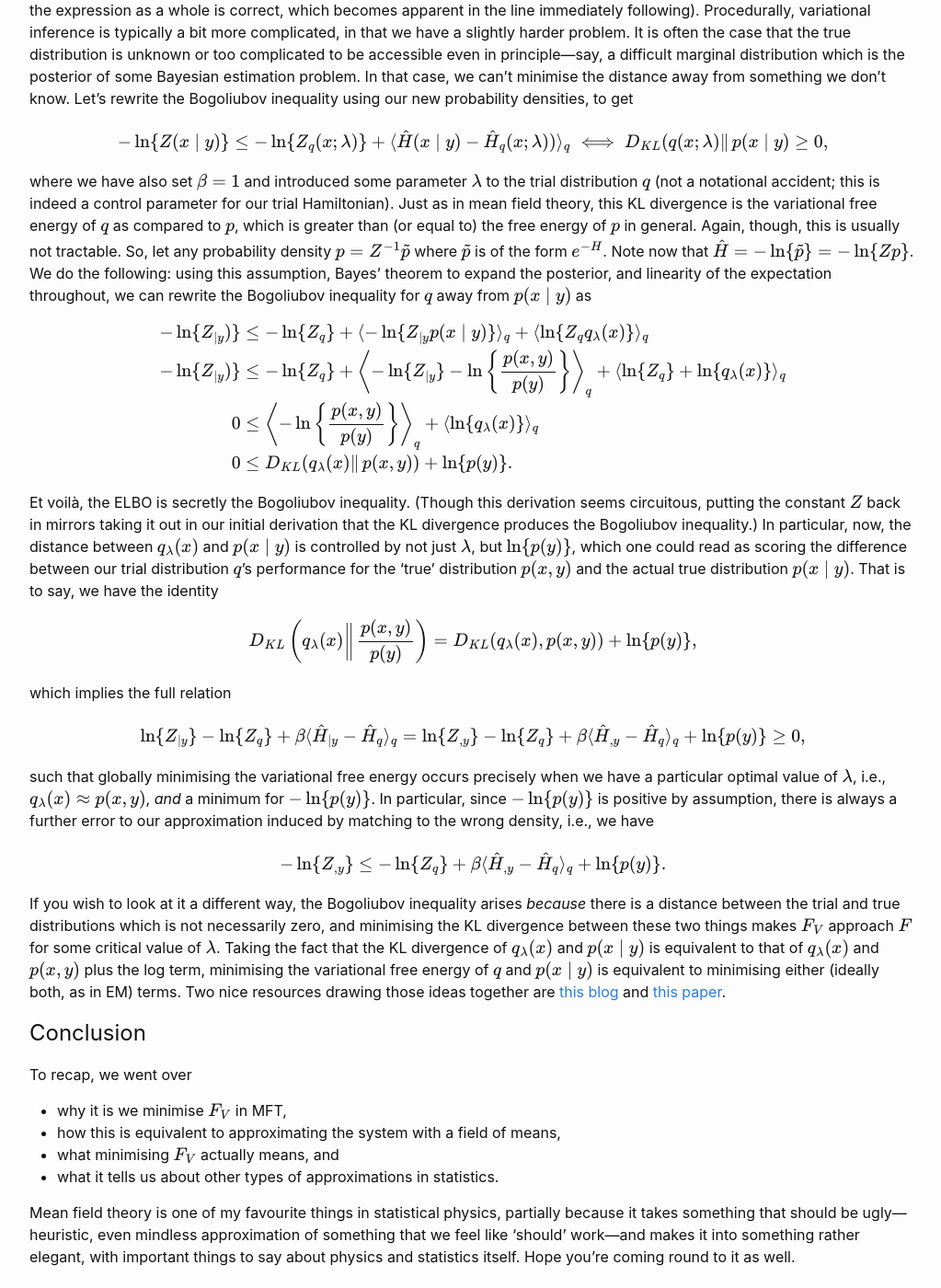
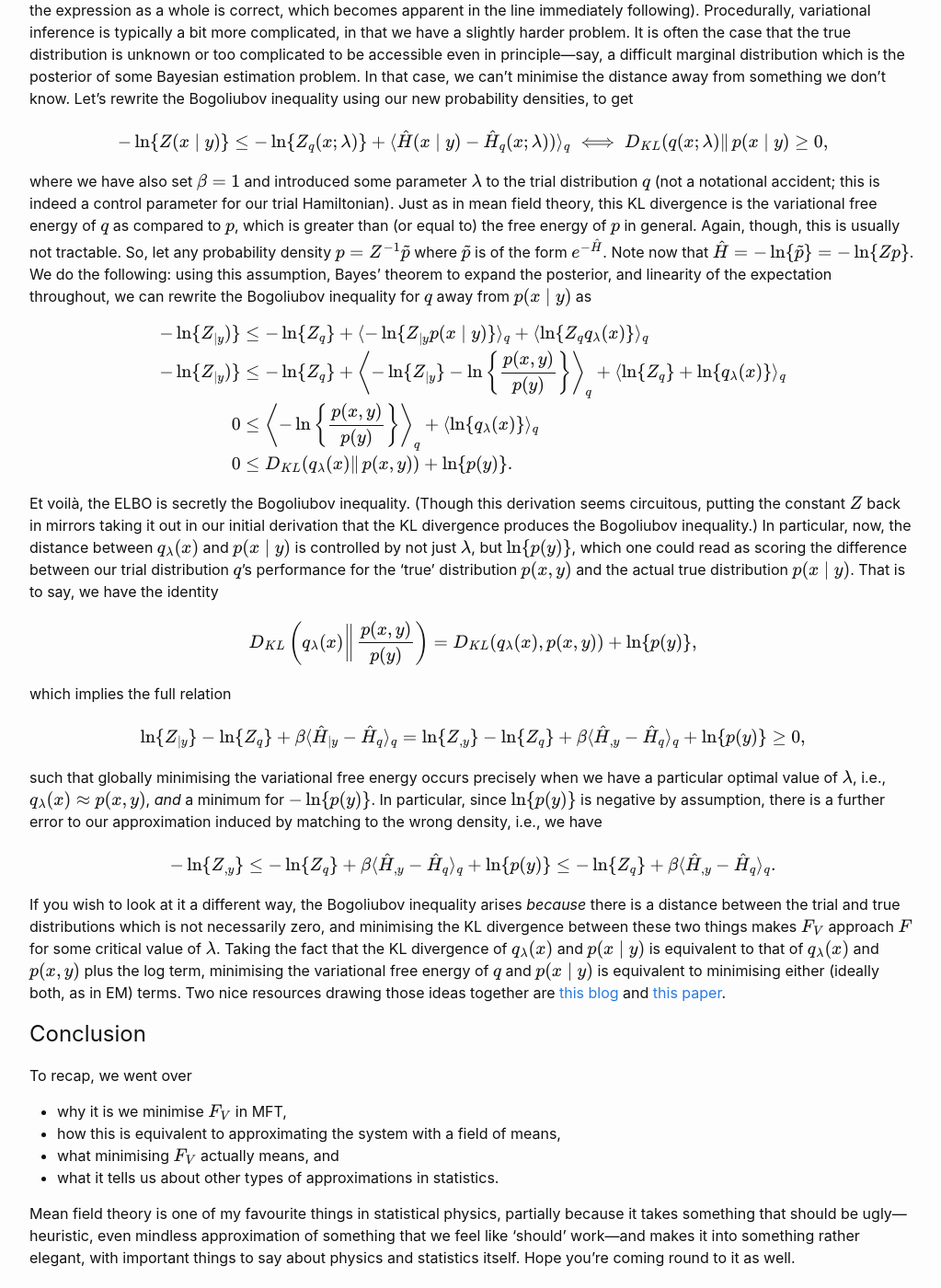
Before and after one commit to DARSakthi/DARSakthi.github.io, a Jekyll site: the page built from _posts/2022-02-05-2-MFT-4-ME.markdown, in a window 1280 px wide and 1400 px high, scrolled down 3789 px. Shown: the whole window at 92% size, without its empty margins (126-1149 px from the left). Built offline with Jekyll 4.4.1, drawn with Linux system fonts in a browser that asks for light colours; formulas are drawn with MathJax 3; comment, search, counter and statistics services are not loaded.

Commit message:
Corrections V

```diff
--- a/_posts/2022-02-05-2-MFT-4-ME.markdown
+++ b/_posts/2022-02-05-2-MFT-4-ME.markdown
@@ -67,7 +67,7 @@ which is the Bogoliubov inequality (proof in [Sak22, Section IIA], with an unfor
 
 $$ -\ln\{Z(x\mid y)\} \leq -\ln\{Z_q(x; \lambda)\} + \langle \hat H(x \mid y) - \hat H_q(x ; \lambda)) \rangle_q \iff D_{KL}( q(x;\lambda) \|\, p(x \mid y) \geq 0, $$
 
-where we have also set $$\beta = 1$$ and introduced some parameter $$\lambda$$ to the trial distribution $$q$$ (not a notational accident; this is indeed a control parameter for our trial Hamiltonian). Just as in mean field theory, this KL divergence is the variational free energy of $$q$$ as compared to $$p$$, which is greater than (or equal to) the free energy of $$p$$ in general. Again, though, this is usually not tractable. So, let any probability density $$p = Z^{-1} \tilde p$$ where $$\tilde p$$ is of the form $$e^{-H}$$. Note now that $$\hat H = -\ln\{\tilde p\} = -\ln\{Z p\}$$. We do the following: using this assumption, Bayes' theorem to expand the posterior, and linearity of the expectation throughout, we can rewrite the Bogoliubov inequality for $$q$$ away from $$p(x \mid y)$$ as
+where we have also set $$\beta = 1$$ and introduced some parameter $$\lambda$$ to the trial distribution $$q$$ (not a notational accident; this is indeed a control parameter for our trial Hamiltonian). Just as in mean field theory, this KL divergence is the variational free energy of $$q$$ as compared to $$p$$, which is greater than (or equal to) the free energy of $$p$$ in general. Again, though, this is usually not tractable. So, let any probability density $$p = Z^{-1} \tilde p$$ where $$\tilde p$$ is of the form $$e^{-\hat H}$$. Note now that $$\hat H = -\ln\{\tilde p\} = -\ln\{Z p\}$$. We do the following: using this assumption, Bayes' theorem to expand the posterior, and linearity of the expectation throughout, we can rewrite the Bogoliubov inequality for $$q$$ away from $$p(x \mid y)$$ as
 
 $$ \begin{align*}
 -\ln\{Z_{\mid y})\} &\leq - \ln\{Z_q\} + \langle -\ln\{ Z_{\mid y} p(x \mid y) \} \rangle_q + \langle \ln\{Z_q q_\lambda(x) \} \rangle_q \\
@@ -83,9 +83,9 @@ which implies the full relation
 
 $$ \ln\{Z_{\mid y}\} - \ln\{Z_q\} + \beta \langle \hat H_{\mid y} - \hat H_q \rangle_q = \ln\{Z_{,y} \} - \ln\{Z_q\} + \beta \langle \hat H_{,y} - \hat H_q \rangle_q + \ln\{p(y)\} \geq 0, $$
 
-such that globally minimising the variational free energy occurs precisely when we have a particular optimal value of $$\lambda$$, i.e., $$ q_\lambda(x) \approx p(x,y) $$, _and_ a minimum for $$-\ln\{p(y)\} $$. In particular, since $$-\ln\{p(y)\}$$ is positive by assumption, there is always a further error to our approximation induced by matching to the wrong density, i.e., we have
+such that globally minimising the variational free energy occurs precisely when we have a particular optimal value of $$\lambda$$, i.e., $$ q_\lambda(x) \approx p(x,y) $$, _and_ a minimum for $$-\ln\{p(y)\} $$. In particular, since $$\ln\{p(y)\}$$ is negative by assumption, there is a further error to our approximation induced by matching to the wrong density, i.e., we have
 
-$$-\ln\{Z_{,y} \} \leq - \ln\{Z_q\} + \beta \langle \hat H_{,y} - \hat H_q \rangle_q + \ln\{p(y)\}. $$
+$$-\ln\{Z_{,y} \} \leq - \ln\{Z_q\} + \beta \langle \hat H_{,y} - \hat H_q \rangle_q + \ln\{p(y)\} \leq - \ln\{Z_q\} + \beta \langle \hat H_{,y} - \hat H_q \rangle_q. $$
 
 If you wish to look at it a different way, the Bogoliubov inequality arises _because_ there is a distance between the trial and true distributions which is not necessarily zero, and minimising the KL divergence between these two things makes $$F_V$$ approach $$F$$ for some critical value of $$\lambda$$. Taking the fact that the KL divergence of $$q_\lambda(x)$$ and $$p(x\mid y)$$ is equivalent to that of $$q_\lambda(x)$$ and $$p(x,y)$$ plus the log term, minimising the variational free energy of $$q$$ and $$p(x \mid y)$$ is equivalent to minimising either (ideally both, as in EM) terms. Two nice resources drawing those ideas together are [this blog](https://gregorygundersen.com/blog/2021/04/16/variational-inference/) and [this paper](https://arxiv.org/abs/1601.00670).
 
```
